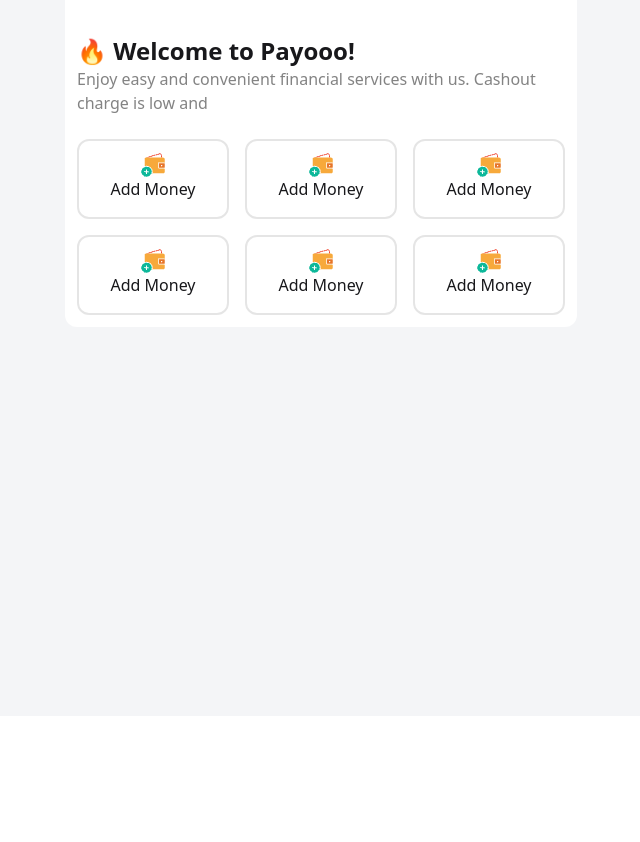
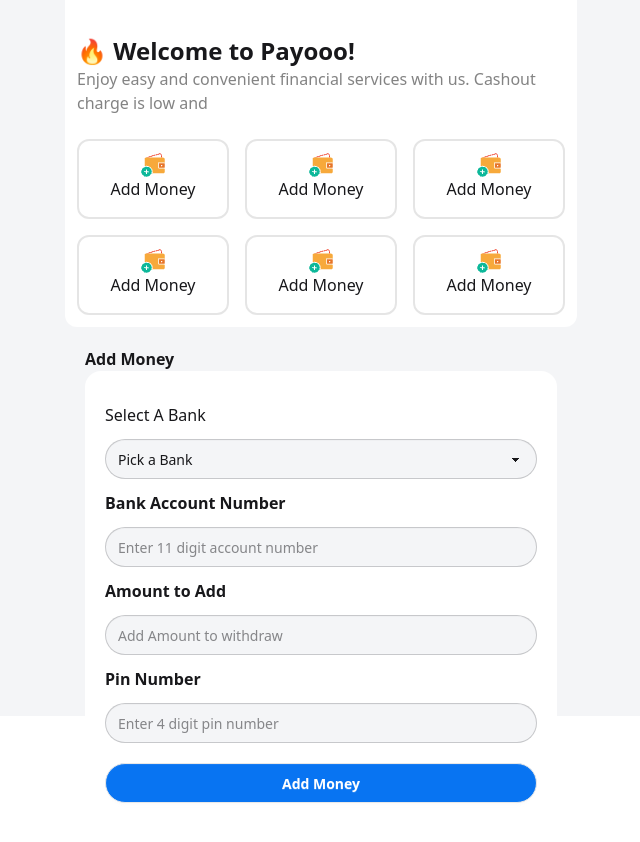
Before and after one commit to AyanSujon/payoo-app, a plain HTML site: page home.html in a window 1280 px wide. Shown: the part 84-926 px from the top of the page, without its empty margins (319-959 px from the left). Before the commit the page ends 800 px from the top, so only its background shows below. Drawn offline with nearby package versions, Linux system fonts and the light colour scheme.

Commit message:
All Form Section added

```diff
--- a/home.html
+++ b/home.html
@@ -64,9 +64,57 @@
     </div>
 </div>
 
+</div>
+
+<!-- All Form Section -->
+<div class="all-form-section max-w-lg mx-auto">
+<!-- Add Money -->
+ <div class="add-money p-5">
+    <h1 class="font-semibold">Add Money</h1>
+    <form action="" class=" bg-white rounded-2xl p-5">
+        <div class="mt-3">
+            <h3>Select A Bank</h3>
+            <select class="select bg-[#F4F5F7] mt-3 rounded-3xl !outline-none w-full" >
+            <option disabled selected>Pick a Bank</option>
+            <option>AB Bank</option>
+            <option>IFIC Bank</option>
+            <option>Dutch Bangla Bank</option>
+            </select>
+        </div>
+
+
+
+        <div class="mt-3">
+        <label class="font-semibold" for="">Bank Account Number</label>
+        <br>
+        <input type="text" placeholder="Enter 11 digit account number" class="input bg-[#F4F5F7] mt-3 rounded-3xl !outline-none  w-full" />
+
+        </div>
+
+        <div class="mt-3">
+        <label class="font-semibold" for="">Amount to Add</label>
+        <br>
+        <input type="text" placeholder="Add Amount to withdraw" class="input bg-[#F4F5F7] mt-3 rounded-3xl !outline-none  w-full" />
+
+        </div>
+        <div class="mt-3">
+        <label class="font-semibold" for="">Pin Number</label>
+        <br>
+        <input type="text" placeholder="Enter 4 digit pin number" class="input bg-[#F4F5F7] mt-3 rounded-3xl !outline-none  w-full" />
+
+        </div>
+         <button type="button" class="btn bg-[#0874F2] mt-5 w-full rounded-3xl text-white font-semibold">Add Money</button>
+
+    </form>
+ </div>
+
+
 
 
 </div>
+
+
+
 
 
     <!-- Custom javascript -->
```
Also changed, not shown: index.html (+1 -0 lines).
